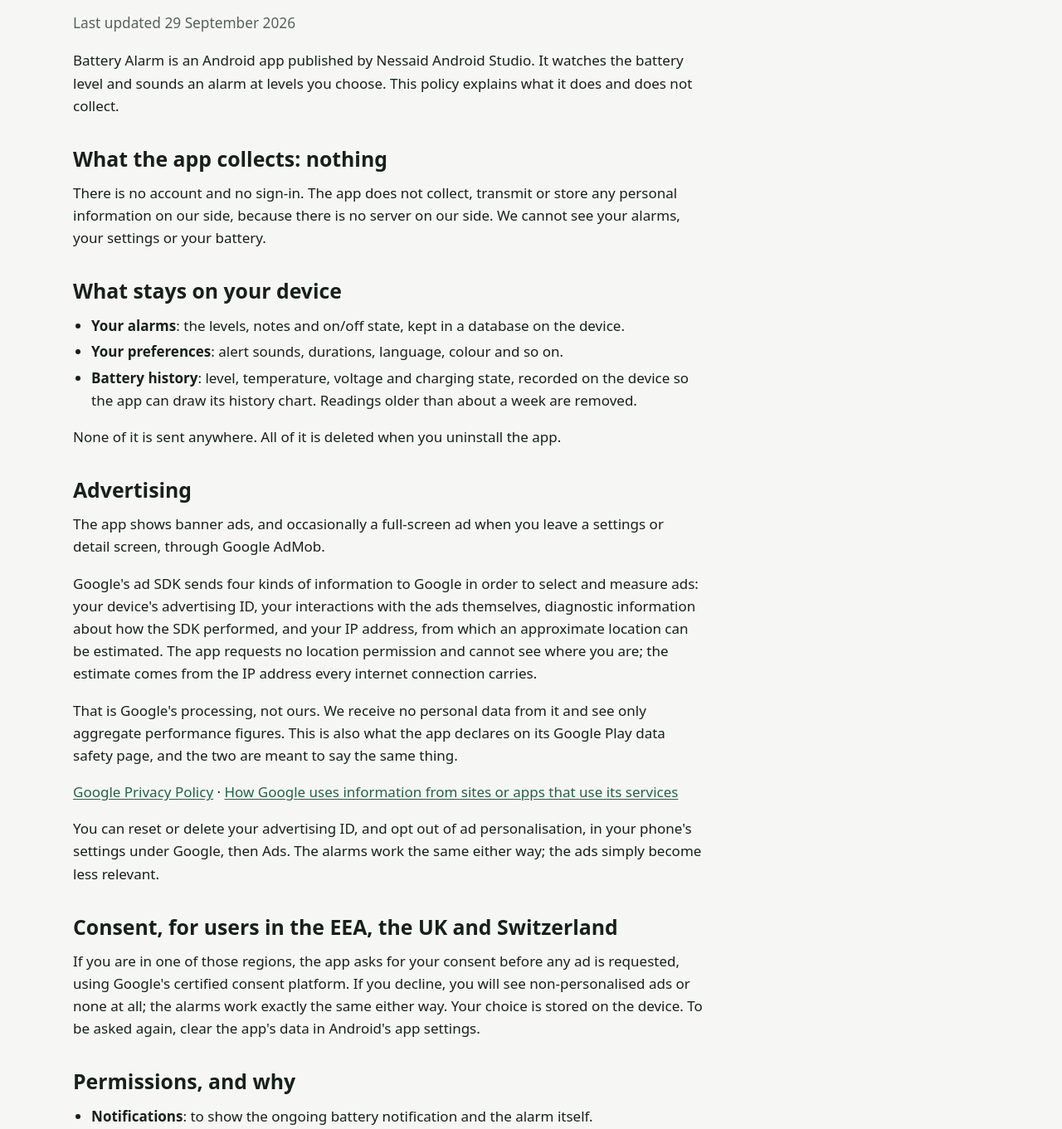
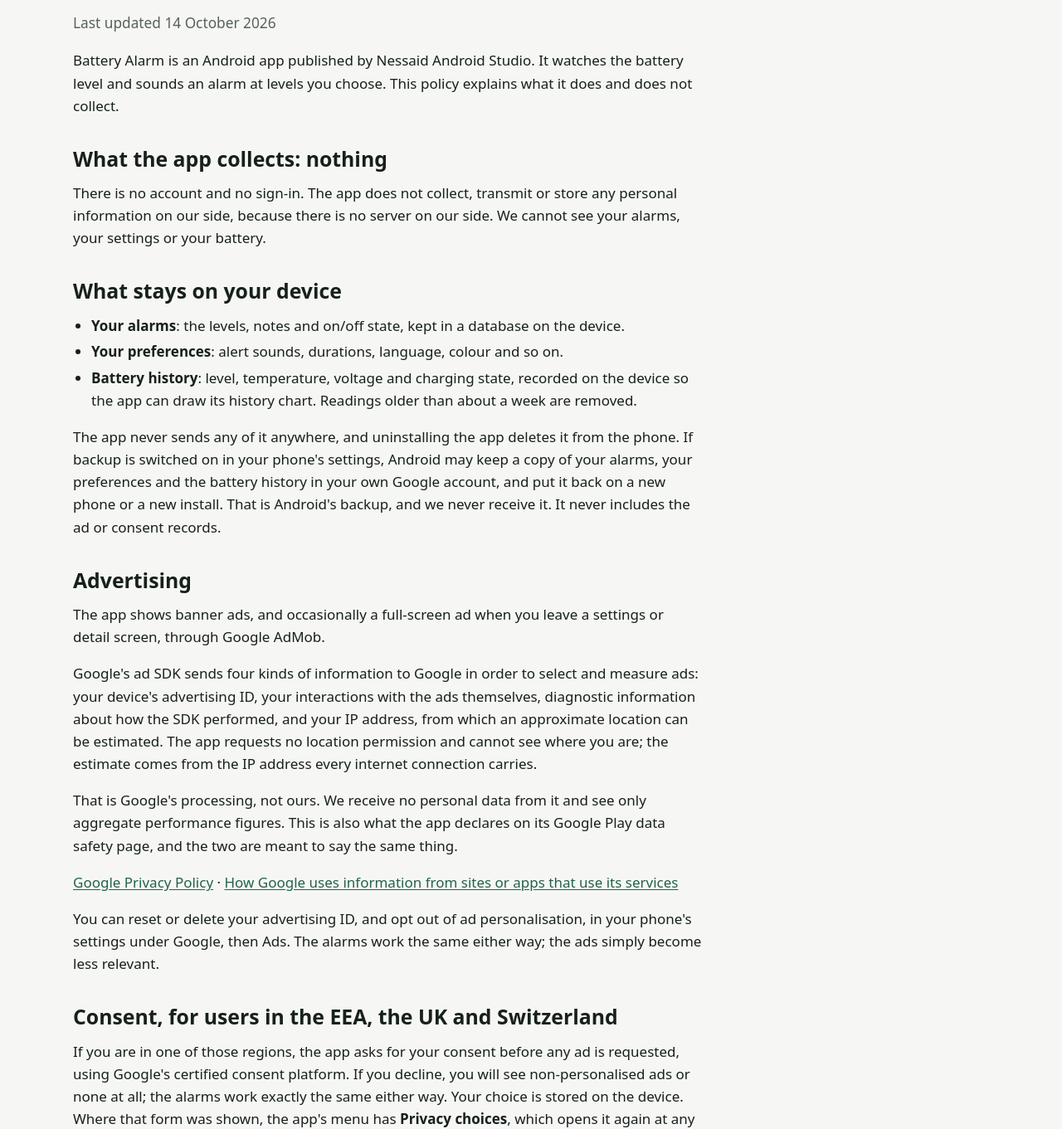
Before and after one commit to nessaid-android/nessaid-android.github.io, a plain HTML site: page apps/battery-alarm/privacy.html in a window 1280 px wide. Shown: the part 245-1606 px from the top of the page at 83% size. Drawn offline with Linux system fonts and the light colour scheme.

Commit message:
Battery Alarm's privacy page: backups, Privacy choices, screen turn-on
What stays on the phone may also be in the user's own Android backup,
which we never receive and which never carries the ad or consent
records. An EEA user changes their consent answer from Privacy choices
in the menu rather than by clearing the app's data. TURN_SCREEN_ON is
listed with what declaring it does and does not grant.

Co-Authored-By: Claude Opus 5.5 <noreply@anthropic.com>

```diff
--- a/apps/battery-alarm/privacy.html
+++ b/apps/battery-alarm/privacy.html
@@ -23,7 +23,7 @@
 
   <article class="doc">
     <h1>Privacy policy: Battery Alarm</h1>
-    <p class="lede">Last updated 29 September 2026</p>
+    <p class="lede">Last updated 14 October 2026</p>
 
     <p>Battery Alarm is an Android app published by Nessaid Android Studio. It watches the battery level and sounds an alarm at levels you choose. This policy explains what it does and does not collect.</p>
 
@@ -36,7 +36,7 @@
       <li><strong>Your preferences</strong>: alert sounds, durations, language, colour and so on.</li>
       <li><strong>Battery history</strong>: level, temperature, voltage and charging state, recorded on the device so the app can draw its history chart. Readings older than about a week are removed.</li>
     </ul>
-    <p>None of it is sent anywhere. All of it is deleted when you uninstall the app.</p>
+    <p>The app never sends any of it anywhere, and uninstalling the app deletes it from the phone. If backup is switched on in your phone's settings, Android may keep a copy of your alarms, your preferences and the battery history in your own Google account, and put it back on a new phone or a new install. That is Android's backup, and we never receive it. It never includes the ad or consent records.</p>
 
     <h2>Advertising</h2>
     <p>The app shows banner ads, and occasionally a full-screen ad when you leave a settings or detail screen, through Google AdMob.</p>
@@ -46,7 +46,7 @@
     <p>You can reset or delete your advertising ID, and opt out of ad personalisation, in your phone's settings under Google, then Ads. The alarms work the same either way; the ads simply become less relevant.</p>
 
     <h2>Consent, for users in the EEA, the UK and Switzerland</h2>
-    <p>If you are in one of those regions, the app asks for your consent before any ad is requested, using Google's certified consent platform. If you decline, you will see non-personalised ads or none at all; the alarms work exactly the same either way. Your choice is stored on the device. To be asked again, clear the app's data in Android's app settings.</p>
+    <p>If you are in one of those regions, the app asks for your consent before any ad is requested, using Google's certified consent platform. If you decline, you will see non-personalised ads or none at all; the alarms work exactly the same either way. Your choice is stored on the device. Where that form was shown, the app's menu has <strong>Privacy choices</strong>, which opens it again at any time.</p>
 
     <h2>Permissions, and why</h2>
     <ul>
@@ -56,6 +56,7 @@
       <li><strong>Full-screen notification</strong>: so a sounding alarm can show its own screen, as an alarm clock does.</li>
       <li><strong>Exact alarms</strong>: so a snooze ends at the time you chose.</li>
       <li><strong>Wake lock</strong>: to turn the screen on briefly when an alarm sounds.</li>
+      <li><strong>Turn the screen on</strong>: to turn the screen on when an alarm rings. Android grants nothing by it unless you allow it under Special app access.</li>
       <li><strong>Vibrate</strong>: for the vibration alert.</li>
       <li><strong>Internet and network state</strong>: used only to load ads. No other part of the app uses the network.</li>
       <li><strong>Advertising ID</strong>: used only by Google AdMob, as described above.</li>
```
